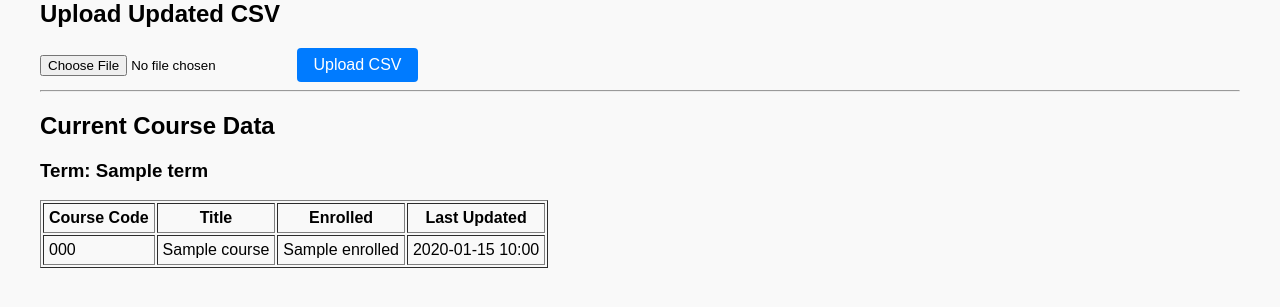
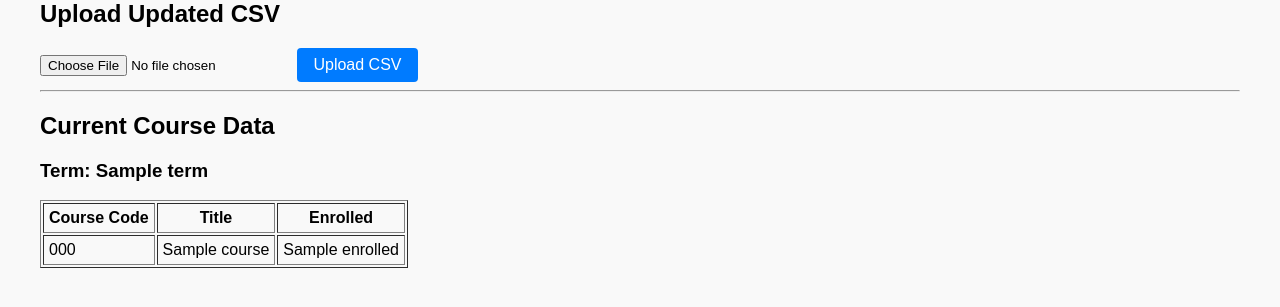
Before and after one commit to jaredkeeler2/470_Capstone, a Django app: template main/templates/data.html in a window 1280 px wide. Shown: the part 177-484 px from the top of the page. Run offline with Django 5.2, Linux system fonts and the light colour scheme; the template is opened without the code that fills it: most values are stand-ins (such as "Sample title", 1, 10 or a date in 2020).

Commit message:
Delete update at in models as well as in Data View. Download now will not include update at.

```diff
--- a/main/admin.py
+++ b/main/admin.py
@@ -6,7 +6,7 @@ from .models import Course, Prerequisite,GraduationData
 
 @admin.register(Course)
 class CourseAdmin(admin.ModelAdmin):
-    list_display = ('term', 'code', 'title', 'enrolled', 'updated_at') # Trying to not show update_at
+    list_display = ('term', 'code', 'title', 'enrolled') # Trying to not show update_at
     list_filter = ('term',)
     search_fields = ('code', 'title')
     ordering = ('code',)
--- a/main/models.py
+++ b/main/models.py
@@ -9,7 +9,7 @@ class Course(models.Model):
     code = models.CharField(max_length=20)
     title = models.CharField(max_length=255)
     enrolled = models.IntegerField()
-    updated_at = models.DateTimeField(auto_now=True)
+    #updated_at = models.DateTimeField(auto_now=True)
 
     def __str__(self):
         return f"{self.code} - {self.title} ({self.enrolled})"
--- a/main/templates/data.html
+++ b/main/templates/data.html
@@ -53,14 +53,12 @@
                 <th>Course Code</th>
                 <th>Title</th>
                 <th>Enrolled</th>
-                <th>Last Updated</th>
             </tr>
             {% for course in course_list %}
                 <tr>
                     <td>{{ course.code }}</td>
                     <td>{{ course.title }}</td>
                     <td>{{ course.enrolled }}</td>
-                    <td>{{ course.updated_at|date:"Y-m-d H:i" }}</td>
                 </tr>
             {% endfor %}
         </table>
--- a/main/views.py
+++ b/main/views.py
@@ -134,9 +134,9 @@ def download_data(request):
     response['Content-Disposition'] = 'attachment; filename="course_data.csv"'
 
     writer = csv.writer(response)
-    writer.writerow(['Term', 'Code', 'Title', 'Enrolled', 'Updated At'])
+    writer.writerow(['Term', 'Code', 'Title', 'Enrolled'])
 
     for course in Course.objects.all().order_by('-term', 'code'):
-        writer.writerow([course.term, course.code, course.title, course.enrolled, course.updated_at])
+        writer.writerow([course.term, course.code, course.title, course.enrolled])
 
     return response
```
Also changed, not shown: db.sqlite3, main/migrations/0009_remove_course_updated_at.py (added).
